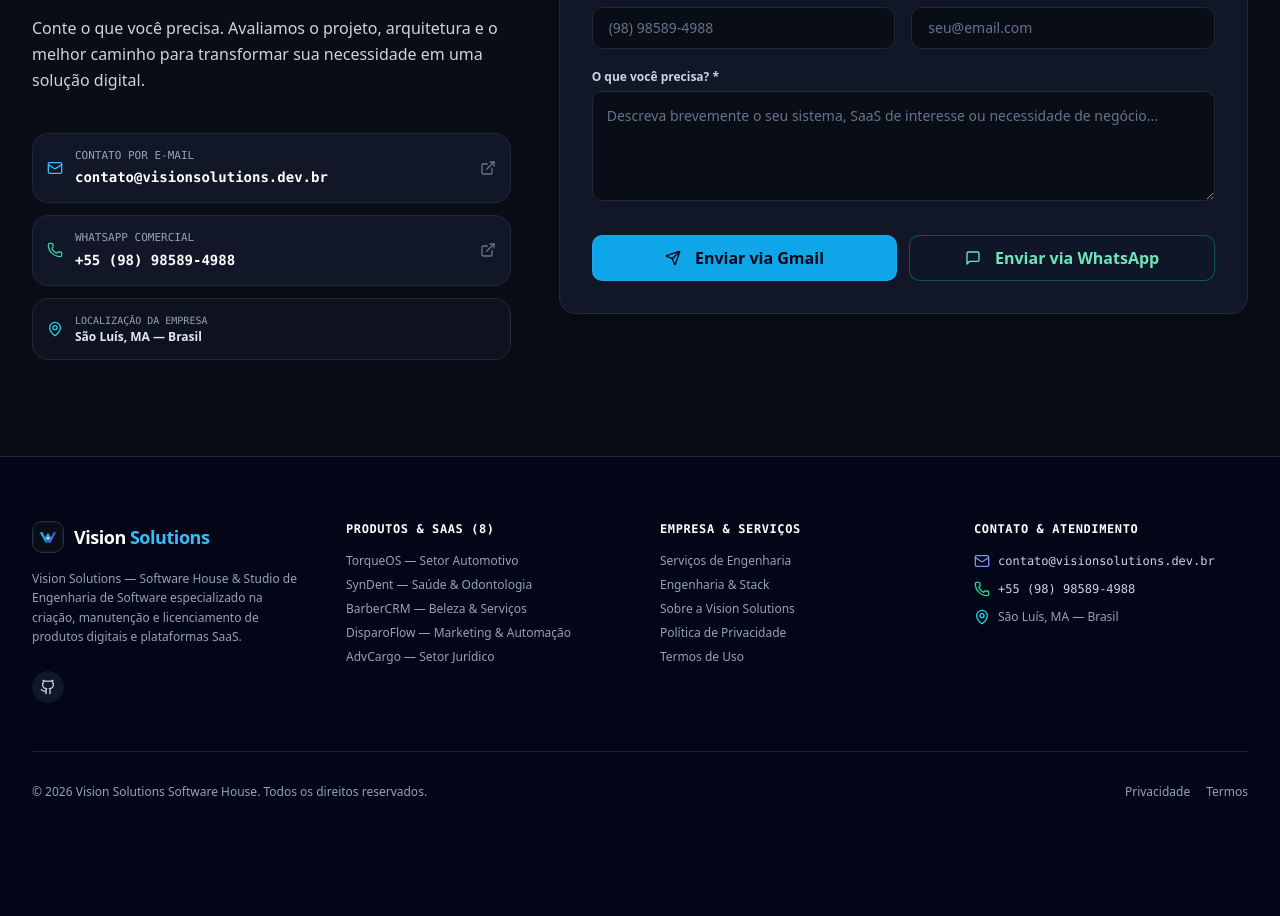
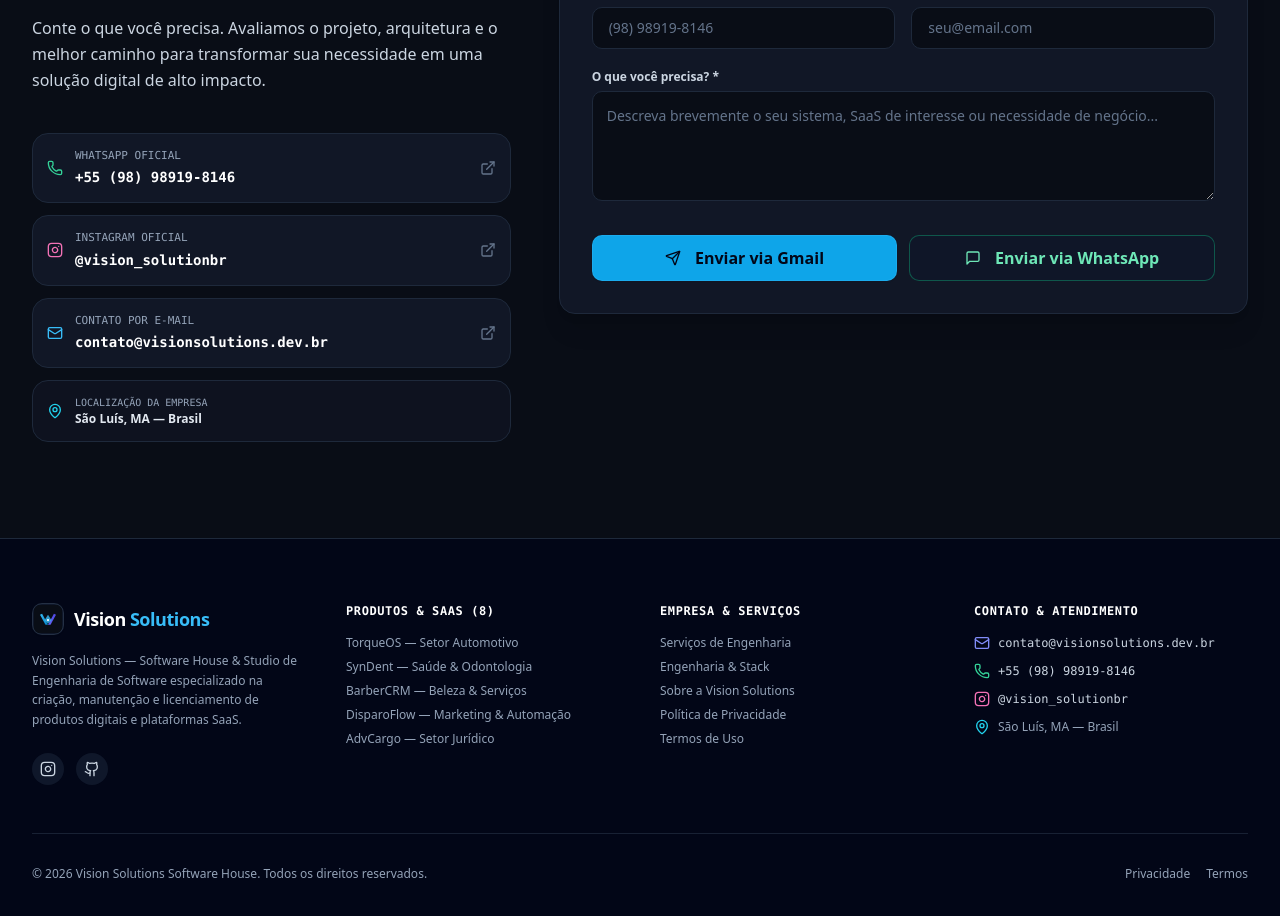
Before and after one commit to VandinDev221/-Vision-Solutions, a Next.js app: page / in a window 1280 px wide. Shown: the part 6220-7136 px from the top of the page. Before the commit the page ends 7084 px from the top, so only its background shows below. Built offline with nearby package versions, Linux system fonts and the light colour scheme.

Commit message:
fix(contact): atualiza WhatsApp para 98989198146 e integra Instagram oficial vision_solutionbr

```diff
--- a/src/components/layout/footer.tsx
+++ b/src/components/layout/footer.tsx
@@ -3,7 +3,7 @@
 import React from "react";
 import Link from "next/link";
 import { Logo } from "@/components/ui/logo";
-import { ShieldCheck, Github, Mail, MapPin, Phone } from "lucide-react";
+import { Github, Instagram, Mail, MapPin, Phone } from "lucide-react";
 import { saasProducts } from "@/data/saas-products";
 import { SITE_CONTACT } from "@/data/contact";
 
@@ -19,6 +19,15 @@
               Vision Solutions — Software House & Studio de Engenharia de Software especializado na criação, manutenção e licenciamento de produtos digitais e plataformas SaaS.
             </p>
             <div className="flex items-center gap-3 pt-2">
+              <a
+                href={SITE_CONTACT.instagramUrl}
+                target="_blank"
+                rel="noopener noreferrer"
+                className="p-2 rounded-lg bg-slate-900 hover:bg-slate-800 text-slate-300 hover:text-pink-400 transition-colors"
+                aria-label="Instagram Oficial"
+              >
+                <Instagram className="w-4 h-4" />
+              </a>
               <a
                 href="https://github.com/VandinDev221/-Vision-Solutions.git"
                 target="_blank"
@@ -105,6 +114,15 @@
                 <Phone className="w-4 h-4 text-emerald-400 shrink-0" />
                 <span className="font-mono">{SITE_CONTACT.displayWhatsapp}</span>
               </a>
+              <a
+                href={SITE_CONTACT.instagramUrl}
+                target="_blank"
+                rel="noopener noreferrer"
+                className="flex items-center gap-2 text-slate-300 hover:text-pink-400 transition-colors"
+              >
+                <Instagram className="w-4 h-4 text-pink-400 shrink-0" />
+                <span className="font-mono">{SITE_CONTACT.displayInstagram}</span>
+              </a>
               <div className="flex items-center gap-2 text-slate-400">
                 <MapPin className="w-4 h-4 text-cyan-400 shrink-0" />
                 <span>{SITE_CONTACT.location}</span>
--- a/src/components/sections/contact-section.tsx
+++ b/src/components/sections/contact-section.tsx
@@ -4,7 +4,7 @@
 import { Button } from "@/components/ui/button";
 import { Card } from "@/components/ui/card";
 import { SITE_CONTACT } from "@/data/contact";
-import { Mail, Phone, MapPin, Send, ExternalLink, MessageSquare } from "lucide-react";
+import { Mail, Phone, MapPin, Send, ExternalLink, MessageSquare, Instagram } from "lucide-react";
 
 export const ContactSection = () => {
   const [formData, setFormData] = useState({
@@ -42,11 +42,45 @@
               Vamos transformar sua ideia em software?
             </h2>
             <p className="text-base text-slate-300 leading-relaxed">
-              Conte o que você precisa. Avaliamos o projeto, arquitetura e o melhor caminho para transformar sua necessidade em uma solução digital.
+              Conte o que você precisa. Avaliamos o projeto, arquitetura e o melhor caminho para transformar sua necessidade em uma solução digital de alto impacto.
             </p>
 
             {/* Direct Interactive Contact Links */}
             <div className="space-y-3 pt-4">
+              {/* WhatsApp Link */}
+              <a
+                href={SITE_CONTACT.getWhatsappUrl()}
+                target="_blank"
+                rel="noopener noreferrer"
+                className="p-3.5 rounded-lg bg-[#111726] border border-slate-800 flex items-center justify-between gap-3 text-slate-300 hover:text-white hover:border-emerald-500/50 transition-all group"
+              >
+                <div className="flex items-center gap-3">
+                  <Phone className="w-4 h-4 text-emerald-400 shrink-0" />
+                  <div>
+                    <span className="block text-[11px] font-mono text-slate-400 uppercase">WhatsApp Oficial</span>
+                    <span className="text-sm font-bold text-white font-mono">{SITE_CONTACT.displayWhatsapp}</span>
+                  </div>
+                </div>
+                <ExternalLink className="w-4 h-4 text-slate-500 group-hover:text-emerald-400 transition-colors" />
+              </a>
+
+              {/* Instagram Link */}
+              <a
+                href={SITE_CONTACT.instagramUrl}
+                target="_blank"
+                rel="noopener noreferrer"
+                className="p-3.5 rounded-lg bg-[#111726] border border-slate-800 flex items-center justify-between gap-3 text-slate-300 hover:text-white hover:border-pink-500/50 transition-all group"
+              >
+                <div className="flex items-center gap-3">
+                  <Instagram className="w-4 h-4 text-pink-400 shrink-0" />
+                  <div>
+                    <span className="block text-[11px] font-mono text-slate-400 uppercase">Instagram Oficial</span>
+                    <span className="text-sm font-bold text-white font-mono">{SITE_CONTACT.displayInstagram}</span>
+                  </div>
+                </div>
+                <ExternalLink className="w-4 h-4 text-slate-500 group-hover:text-pink-400 transition-colors" />
+              </a>
+
               {/* Email Link */}
               <a
                 href={SITE_CONTACT.getGmailComposeUrl()}
@@ -62,23 +96,6 @@
                   </div>
                 </div>
                 <ExternalLink className="w-4 h-4 text-slate-500 group-hover:text-sky-400 transition-colors" />
-              </a>
-
-              {/* WhatsApp Link */}
-              <a
-                href={SITE_CONTACT.getWhatsappUrl()}
-                target="_blank"
-                rel="noopener noreferrer"
-                className="p-3.5 rounded-lg bg-[#111726] border border-slate-800 flex items-center justify-between gap-3 text-slate-300 hover:text-white hover:border-emerald-500/50 transition-all group"
-              >
-                <div className="flex items-center gap-3">
-                  <Phone className="w-4 h-4 text-emerald-400 shrink-0" />
-                  <div>
-                    <span className="block text-[11px] font-mono text-slate-400 uppercase">WhatsApp Comercial</span>
-                    <span className="text-sm font-bold text-white font-mono">{SITE_CONTACT.displayWhatsapp}</span>
-                  </div>
-                </div>
-                <ExternalLink className="w-4 h-4 text-slate-500 group-hover:text-emerald-400 transition-colors" />
               </a>
 
               {/* Location */}
@@ -124,7 +141,7 @@
                     <input
                       type="tel"
                       required
-                      placeholder="(98) 98589-4988"
+                      placeholder="(98) 98919-8146"
                       value={formData.whatsapp}
                       onChange={(e) => setFormData({ ...formData, whatsapp: e.target.value })}
                       className="w-full bg-[#090d16] border border-slate-800 rounded-md px-4 py-2.5 text-sm text-white placeholder-slate-500 focus:outline-none focus:ring-2 focus:ring-sky-500/50"
--- a/src/data/contact.ts
+++ b/src/data/contact.ts
@@ -5,11 +5,15 @@
   // E-mail visual exibido na interface como identidade da marca
   displayEmail: "contato@visionsolutions.dev.br",
 
-  // WhatsApp real do proprietário (DDD 98 - São Luís, MA)
-  whatsappNumber: "5598985894988",
-  displayWhatsapp: "+55 (98) 98589-4988",
+  // WhatsApp oficial da Vision Solutions (DDD 98 - São Luís, MA)
+  whatsappNumber: "5598989198146",
+  displayWhatsapp: "+55 (98) 98919-8146",
 
-  // Localização real
+  // Instagram oficial da Vision Solutions
+  instagramUrl: "https://www.instagram.com/vision_solutionbr/",
+  displayInstagram: "@vision_solutionbr",
+
+  // Localização
   location: "São Luís, MA — Brasil",
 
   // URL para abrir a tela de composição do Gmail em nova aba
@@ -22,6 +26,6 @@
   // URL para abrir o WhatsApp comercial em nova aba
   getWhatsappUrl: (message = "Olá! Gostaria de solicitar um orçamento para a Vision Solutions.") => {
     const encodedMsg = encodeURIComponent(message);
-    return `https://wa.me/5598985894988?text=${encodedMsg}`;
+    return `https://wa.me/5598989198146?text=${encodedMsg}`;
   }
 };
```
